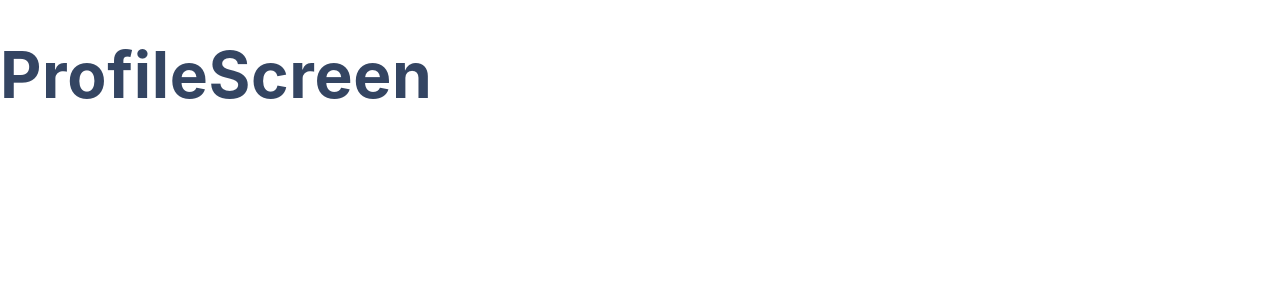
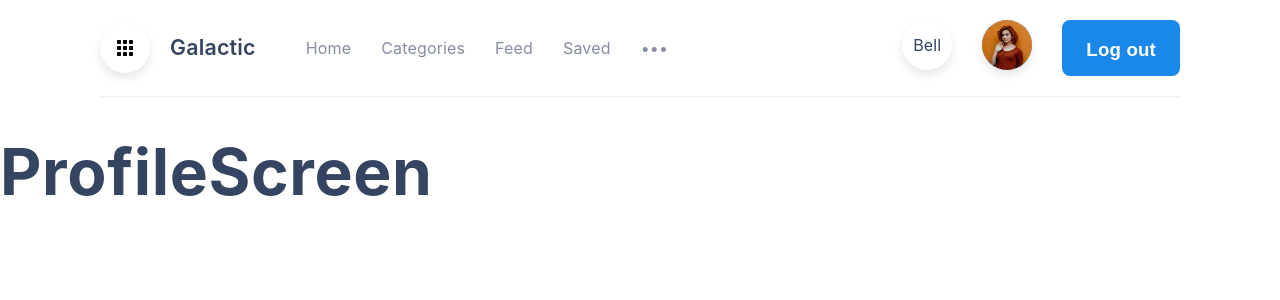
Before and after one commit to michaeljfuller/galaxy-test, a React (Create React App) app: page /login in a window 1280 px wide. Both pictures are taken after a click on the input "Log In". Shown: the top 300 px of the page. Built offline with nearby package versions, Linux system fonts and the light colour scheme.

Commit message:
Add NavBar to ProfileScreen
Add InnerGridIcon
Add circle scss mixin

```diff
--- /dev/null
+++ b/src/components/icons/InnerGridIcon.tsx
@@ -0,0 +1,47 @@
+import React, {CSSProperties} from "react";
+
+export interface InnerGridIconProps {
+    style?: CSSProperties;
+    className?: string;
+    color?: string;
+}
+
+/**
+ * Draws 9 squares in a 3x3 grid, evenly spaced.
+ */
+export function InnerGridIcon({
+    style,
+    className,
+    color = "#000000",
+}: InnerGridIconProps) {
+    const squareSize = 4;
+    const gap = 2;
+    const rounding = Math.min(squareSize, squareSize) / 5;
+    const totalSize = squareSize*3 + gap*2;
+
+    const offsetX = squareSize + gap;
+    const offsetY = squareSize + gap;
+
+    return <svg
+        xmlns="http://www.w3.org/2000/svg"
+        width={totalSize}
+        height={totalSize}
+        style={style}
+        className={className}
+    >
+        <g>
+            <rect width={squareSize} height={squareSize} rx={rounding} fill={color} x={0}         y={0} />
+            <rect width={squareSize} height={squareSize} rx={rounding} fill={color} x={offsetX}   y={0} />
+            <rect width={squareSize} height={squareSize} rx={rounding} fill={color} x={offsetX*2} y={0} />
+
+            <rect width={squareSize} height={squareSize} rx={rounding} fill={color} x={0}         y={offsetY} />
+            <rect width={squareSize} height={squareSize} rx={rounding} fill={color} x={offsetX}   y={offsetY} />
+            <rect width={squareSize} height={squareSize} rx={rounding} fill={color} x={offsetX*2} y={offsetY} />
+
+            <rect width={squareSize} height={squareSize} rx={rounding} fill={color} x={0}         y={offsetY*2} />
+            <rect width={squareSize} height={squareSize} rx={rounding} fill={color} x={offsetX}   y={offsetY*2} />
+            <rect width={squareSize} height={squareSize} rx={rounding} fill={color} x={offsetX*2} y={offsetY*2} />
+        </g>
+    </svg>;
+}
+export default InnerGridIcon;
--- /dev/null
+++ b/src/components/navigation/NavBar.tsx
@@ -0,0 +1,46 @@
+import React, {CSSProperties, memo} from "react";
+import {Link, withRouter, RouteComponentProps} from "react-router-dom";
+import css from "./NavBar/NavBar.module.scss";
+import {classNames} from "../../utils/component-utils";
+import InnerGridIcon from "../icons/InnerGridIcon";
+import useAuth from "../../hooks/useAuth";
+
+export interface NavBarProps extends RouteComponentProps {
+    className?: string;
+    style?: CSSProperties;
+}
+
+export function RawNavBar(props: NavBarProps) {
+    const auth = useAuth();
+    const user = auth.currentUser;
+
+    const handleLogOut = async () => {
+        await auth.signOut();
+    }
+
+    return <nav className={classNames(css.root)} style={props.style}>
+
+        <div className={css.menu}><InnerGridIcon /></div>
+        <p className={css.title}>Galactic</p>
+
+        <div className={css.links}>
+            <Link to="/">Home</Link>
+            <Link to="/categories">Categories</Link>
+            <Link to="/feed">Feed</Link>
+            <Link to="/saved">Saved</Link>
+            <span>•••</span>
+        </div>
+
+        <div className={css.actions}>
+            <div className={css.notifications}>Bell</div>
+            <img className={css.avatar} src={user?.avatar} alt="avatar" />
+            <button onClick={handleLogOut}>Log out</button>
+        </div>
+
+    </nav>;
+}
+
+export const NavBar = memo(withRouter(RawNavBar));
+
+NavBar.displayName = "NavBar";
+export default NavBar;
--- /dev/null
+++ b/src/components/navigation/NavBar/NavBar.module.scss
@@ -0,0 +1,45 @@
+@use "/styles/color";
+@use "/styles/typography";
+@use "/styles/misc";
+
+.root {
+  display: flex;
+  flex-direction: row;
+  align-items: center;
+  border-bottom: 1px solid color.$grey-faint; /* TODO Check in figma */
+  padding: 20px 0; /* TODO Check in figma */
+  margin: 0 100px; /* TODO Check in figma */
+
+  .menu {
+    @include misc.circle();
+  }
+  .notifications {
+    @include misc.circle();
+  }
+  .avatar {
+    @include misc.circle();
+  }
+
+  .title {
+    @include typography.sub-heading;
+    margin: 0 50px 0 20px; /* TODO Check in figma */
+  }
+
+  .links {
+    display: flex;
+    gap: 30px; /* TODO Check in figma */
+    align-items: center;
+    flex: 1;
+
+    & > * {
+      @include typography.small-paragraph;
+      color: color.$grey; /* TODO Check in figma */
+    }
+  }
+
+  .actions {
+    display: flex;
+    gap: 30px; /* TODO Check in figma */
+  }
+
+}
--- a/src/screens/ProfileScreen.tsx
+++ b/src/screens/ProfileScreen.tsx
@@ -1,8 +1,13 @@
 import {RouteChildrenProps} from "react-router-dom";
+import NavBar from "../components/navigation/NavBar";
+import css from "./ProfileScreen/ProfileScreen.module.scss";
 
 export interface ProfileScreenProps extends RouteChildrenProps {}
 
 export function ProfileScreen(props: ProfileScreenProps) {
-    return <h1>ProfileScreen</h1>;
+    return <div className={css.root}>
+        <NavBar />
+        <h1>ProfileScreen</h1>
+    </div>;
 }
 export default ProfileScreen;
--- /dev/null
+++ b/src/screens/ProfileScreen/ProfileScreen.module.scss
@@ -0,0 +1,3 @@
+.root {
+
+}
--- /dev/null
+++ b/styles/misc.scss
@@ -0,0 +1,14 @@
+@mixin circle(
+  $size: 50px, /* TODO Check in figma */
+  $box-shadow: 0 5px 10px rgba(0, 0, 0, 0.1) /* TODO Check in figma */
+) {
+  border-radius: 100%;
+  background-color: white;
+  box-shadow: $box-shadow;
+  height: $size;
+  width: $size;
+  display: flex;
+  justify-content: center;
+  align-items: center;
+  overflow: hidden;
+}
```
